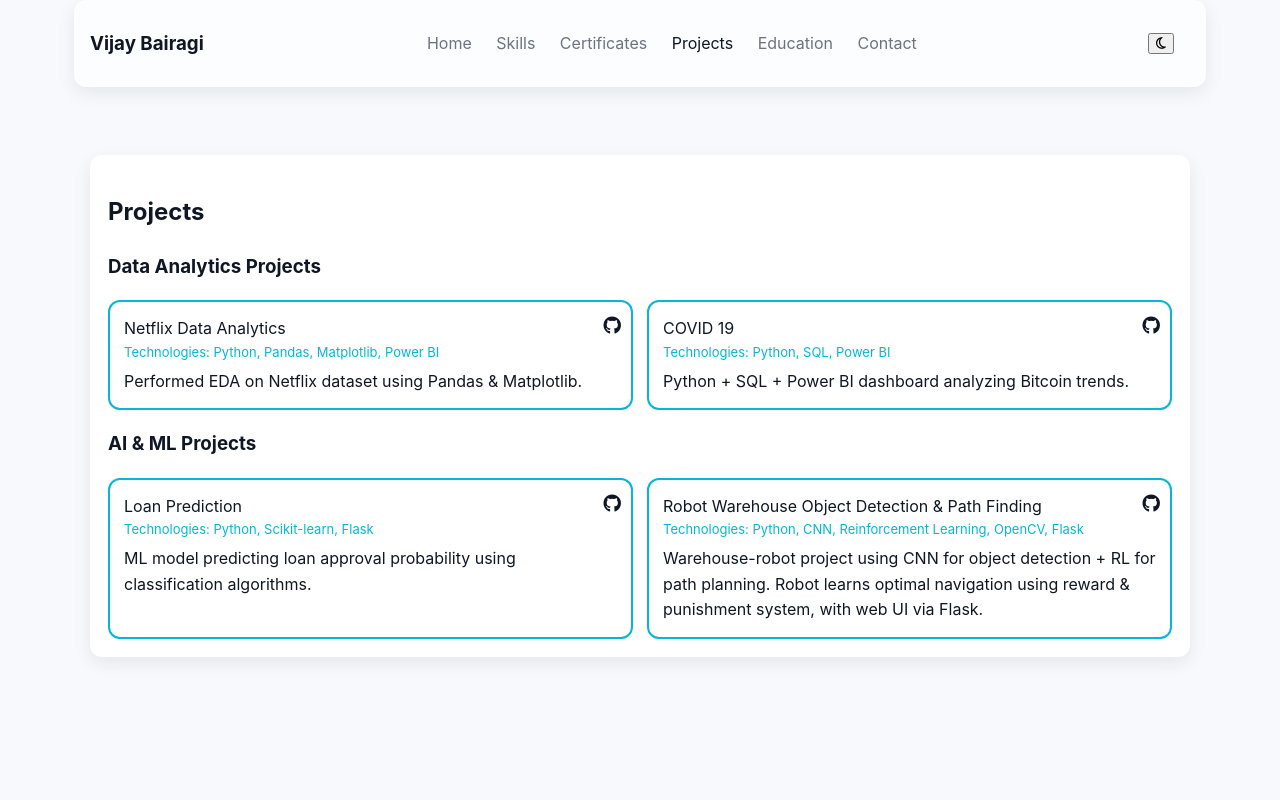
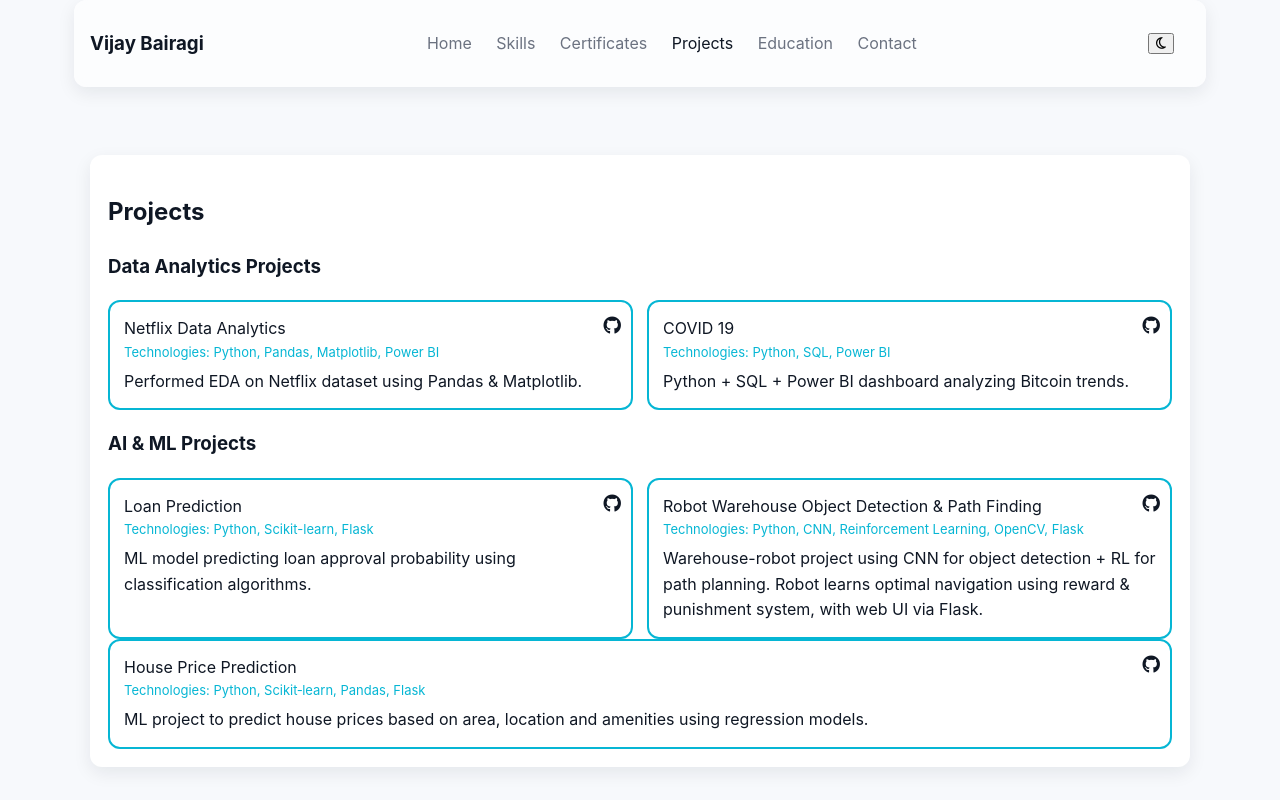
Before and after one commit to Vijayvsnv/_vijay_vsnv, a plain HTML site: page projects.html in a window 1280 px wide. Drawn offline with Linux system fonts and the light colour scheme.

Commit message:
Project update
Added a new project card for House Price Prediction with details.

```diff
--- a/projects.html
+++ b/projects.html
@@ -80,6 +80,16 @@
           </div>
         </div>
       </div>
+         <div class="project-card">
+  <div class="project-title">House Price Prediction</div>
+  <div class="project-tech">Technologies: Python, Scikit‑learn, Pandas, Flask</div>
+  <a href="https://github.com/Vijayvsnv/ml-project-house-price-predication" target="_blank" class="github-link">
+    <i class="fa-brands fa-github"></i>
+  </a>
+  <div>
+    ML project to predict house prices based on area, location and amenities using regression models.
+  </div>
+</div>
 
     </section>
   </main>
```
